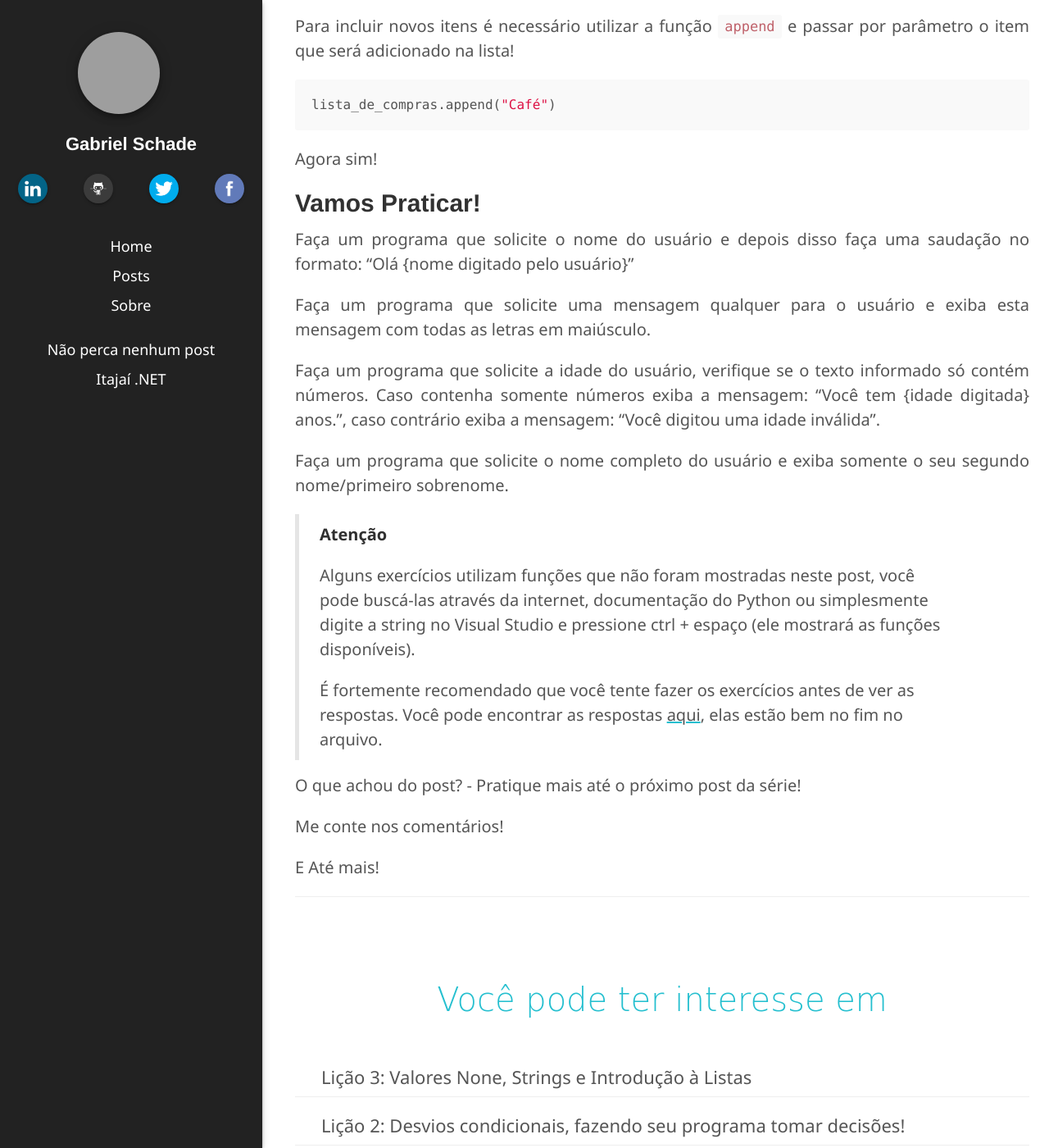
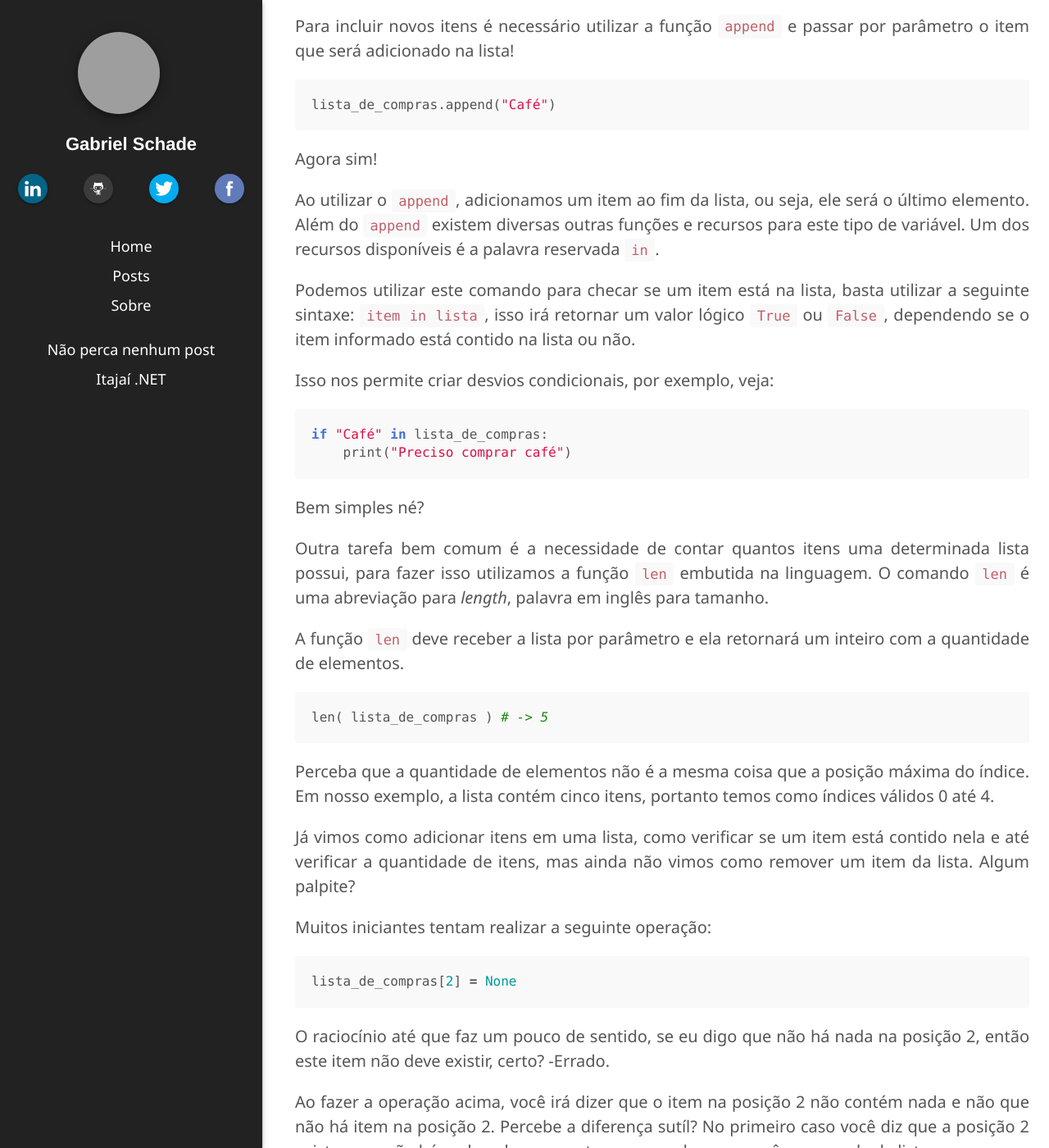
Before and after one commit to gabrielschade/gabrielschade.github.io, a Jekyll site: the page built from _posts/2018-02-26-basics-python-4-lists.markdown, in a window 1280 px wide and 1400 px high, scrolled down 2387 px. Shown: the whole window at 82% size. Built offline with Jekyll 4.4.1, drawn with Linux system fonts in a browser that asks for light colours; nearby versions of some CDN libraries; comment, search, counter and statistics services are not loaded; some of the changed text lies outside the part shown; grey boxes are pictures that could not be loaded.

Commit message:
Finalização do post sobre listas

````diff
--- a/_posts/2018-02-26-basics-python-4-lists.markdown
+++ b/_posts/2018-02-26-basics-python-4-lists.markdown
@@ -81,22 +81,69 @@ lista_de_compras.append("Café")
 
 Agora sim!
 
+Ao utilizar o `append`, adicionamos um item ao fim da lista, ou seja, ele será o último elemento. Além do `append` existem diversas outras funções e recursos para este tipo de variável. Um dos recursos disponíveis é a palavra reservada `in`.
+
+Podemos utilizar este comando para checar se um item está na lista, basta utilizar a seguinte sintaxe: `item in lista`, isso irá retornar um valor lógico `True` ou `False`, dependendo se o item informado está contido na lista ou não.
+
+Isso nos permite criar desvios condicionais, por exemplo, veja:
+
+```python
+if "Café" in lista_de_compras:
+    print("Preciso comprar café")
+```
+
+Bem simples né?
+
+Outra tarefa bem comum é a necessidade de contar quantos itens uma determinada lista possui, para fazer isso utilizamos a função `len` embutida na linguagem. O comando `len` é uma abreviação para *length*, palavra em inglês para tamanho.
+
+A função `len` deve receber a lista por parâmetro e ela retornará um inteiro com a quantidade de elementos.
+
+```python
+len( lista_de_compras ) # -> 5
+```
+
+Perceba que a quantidade de elementos não é a mesma coisa que a posição máxima do índice. Em nosso exemplo, a lista contém cinco itens, portanto temos como índices válidos 0 até 4.
+
+Já vimos como adicionar itens em uma lista, como verificar se um item está contido nela e até verificar a quantidade de itens, mas ainda não vimos como remover um item da lista. Algum palpite?
+
+Muitos iniciantes tentam realizar a seguinte operação:
+
+```python
+lista_de_compras[2] = None
+```
+O raciocínio até que faz um pouco de sentido, se eu digo que não há nada na posição 2, então este item não deve existir, certo? -Errado.
+
+Ao fazer a operação acima, você irá dizer que o item na posição 2 não contém nada e não que não há item na posição 2. Percebe a diferença sutíl? No primeiro caso você diz que a posição 2 existe, mas não há nada nela, enquanto no segundo caso, você remove ela da lista.
+
+Ok, mas como fazemos para remover ela da lista? Da mesma forma que temos uma abreviação para *lenght* também há uma abreviação para *delete*. Este comando chama-se `del`.
+
+Vamos remover os ovos(posição 3) da nossa lista de compra!
+
+```python
+del lista_de_compras[3]
+```
+Simples assim.
+
+Agora é importante você notar que, a posição 3 não deixará de existir. O que acontece de fato, é que todos os itens que estavam em uma posição maior que a do item excluído são deslocados uma posição para a esquerda.
+
+Ou seja, tínhamos o café na posição 4 e agora ele está na posição 3, fazendo com que a posição 4 deixe de existir.
+
+Vamos entender melhor cada função com alguns exercícios!
+
 ## Vamos Praticar!
 
-* Faça um programa que solicite o nome do usuário e depois disso faça uma saudação no formato: "Olá {nome digitado pelo usuário}"
+* Faça um programa que inicialize uma lista com o nome das pessoas da sua família.
 
-* Faça um programa que solicite uma mensagem qualquer para o usuário e exiba esta mensagem com todas as letras em maiúsculo.
+* Faça um programa que inicialize uma lista vazia e solicite ao usuário 3 nomes de cidades, um por vez, cada vez que o usuário digitar um nome, o programa deve incluir este nome na lista de cidades.
 
-* Faça um programa que solicite a idade do usuário, verifique se o texto informado só contém números. Caso contenha somente números exiba a mensagem: "Você tem {idade digitada} anos.", caso contrário exiba a mensagem: "Você digitou uma idade inválida".
+* Faça um programa que inicialize uma lista com vários números diferentes, depois disso, solicite ao usuário um número, verifique se o número está ou não na lista e exiba uma mensagem notificando o usuário do resultado.
 
-* Faça um programa que solicite o nome completo do usuário e exiba somente o seu segundo nome/primeiro sobrenome.
+* Faça um programa que inicialize uma lista vazia e a preencha com 5 nomes diferentes digitados pelo usuário, depois disso solicite um número de 0 até 4 e remova o elemento desta posição.
 
 > **Atenção**
 >
-> Alguns exercícios utilizam funções que não foram mostradas neste post, você pode buscá-las através da internet, documentação do Python ou simplesmente digite a string no Visual Studio e pressione ctrl + espaço (ele mostrará as funções disponíveis).
->
 > É fortemente recomendado que você tente fazer os exercícios antes de ver as respostas.
-> Você pode encontrar as respostas [aqui](https://github.com/gabrielschade/Python-Intro-Serie/blob/master/03-NoneStringList.py), elas estão bem no fim no arquivo.
+> Você pode encontrar as respostas [aqui](https://github.com/gabrielschade/Python-Intro-Serie/blob/master/04-Listas.py), elas estão bem no fim no arquivo.
 
 O que achou do post? - Pratique mais até o próximo post da série!
 
````
